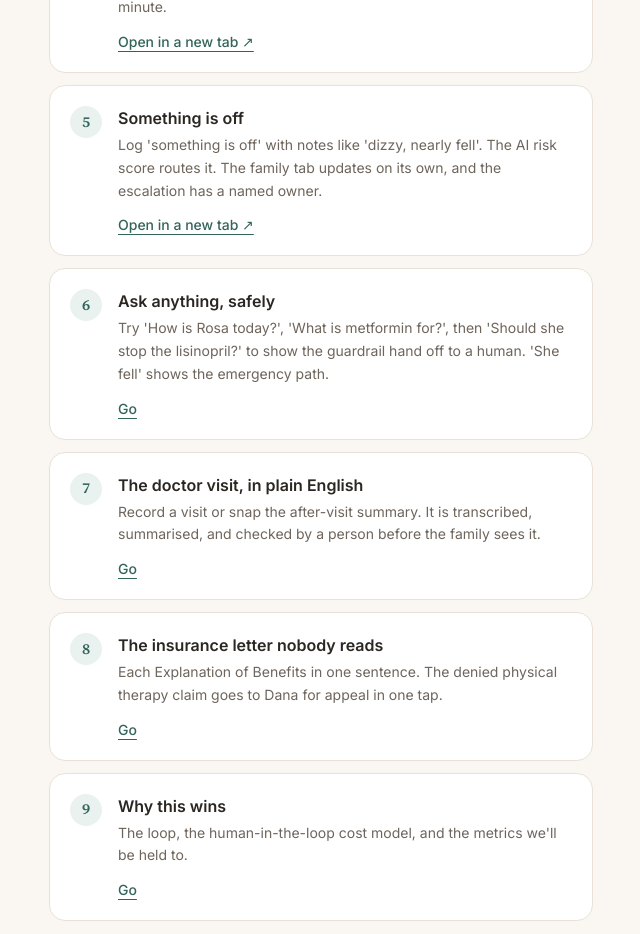
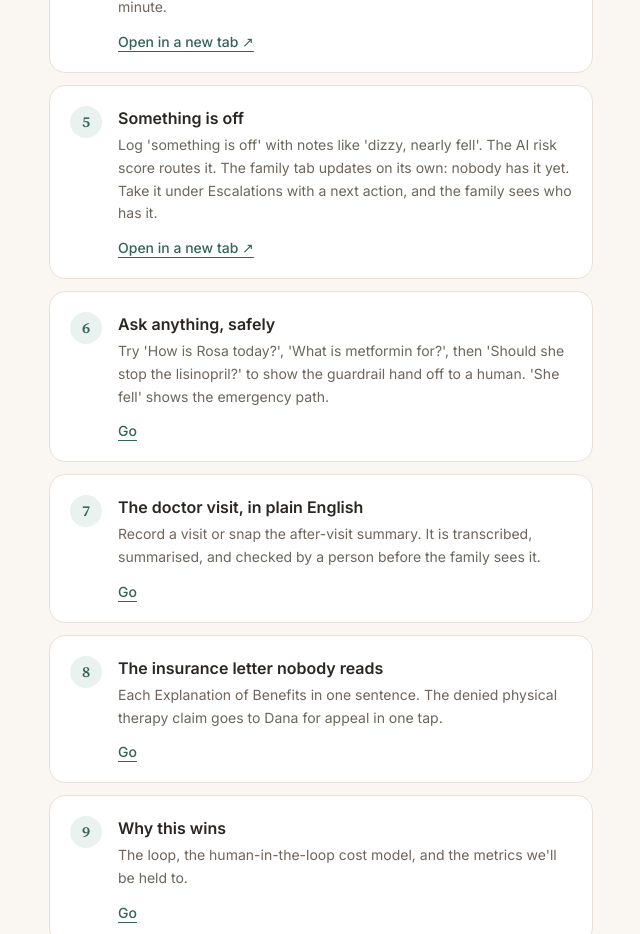
Before and after one commit to a-jay85/instacare24, a Next.js app: page /demo in a window 1280 px wide. Shown: the part 800-1734 px from the top of the page, without its empty margins (119-759 px from the left). Built offline with nearby package versions, Linux system fonts and the light colour scheme.

Commit message:
Demo script and README: the escalation starts unowned, then someone takes it

```diff
--- a/src/components/demo/script.ts
+++ b/src/components/demo/script.ts
@@ -36,7 +36,7 @@ export const SCRIPT: ScriptStep[] = [
   },
   {
     title: "Something is off",
-    say: "Log 'something is off' with notes like 'dizzy, nearly fell'. The AI risk score routes it. The family tab updates on its own, and the escalation has a named owner.",
+    say: "Log 'something is off' with notes like 'dizzy, nearly fell'. The AI risk score routes it. The family tab updates on its own: nobody has it yet. Take it under Escalations with a next action, and the family sees who has it.",
     href: "/console",
     newTab: true,
   },
```
Also changed, not shown: 1 other file (tests, documents, lock files or other folders).
